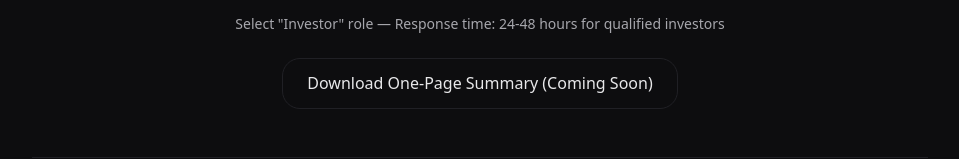
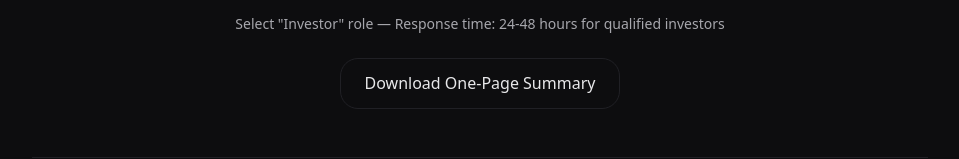
Before and after one commit to Jemson404/arc-landing, a Next.js app: page /investors in a window 1280 px wide. Shown: the part 3709-3868 px from the top of the page, without its empty margins (160-1119 px from the left). Built offline with nearby package versions, Linux system fonts and the light colour scheme.

Commit message:
fix: remove (Coming Soon) from investor one-pager link

```diff
--- a/src/app/(pages)/investors/page.tsx
+++ b/src/app/(pages)/investors/page.tsx
@@ -244,7 +244,7 @@ export default function InvestorsPage() {
             href="/arc_investor_onepage.pdf"
             className="inline-flex items-center px-6 py-3 border border-border text-foreground rounded-xl font-medium hover:bg-card hover:border-accent/50 transition-colors"
           >
-            Download One-Page Summary (Coming Soon)
+            Download One-Page Summary
           </a>
         </div>
       </div>
```
